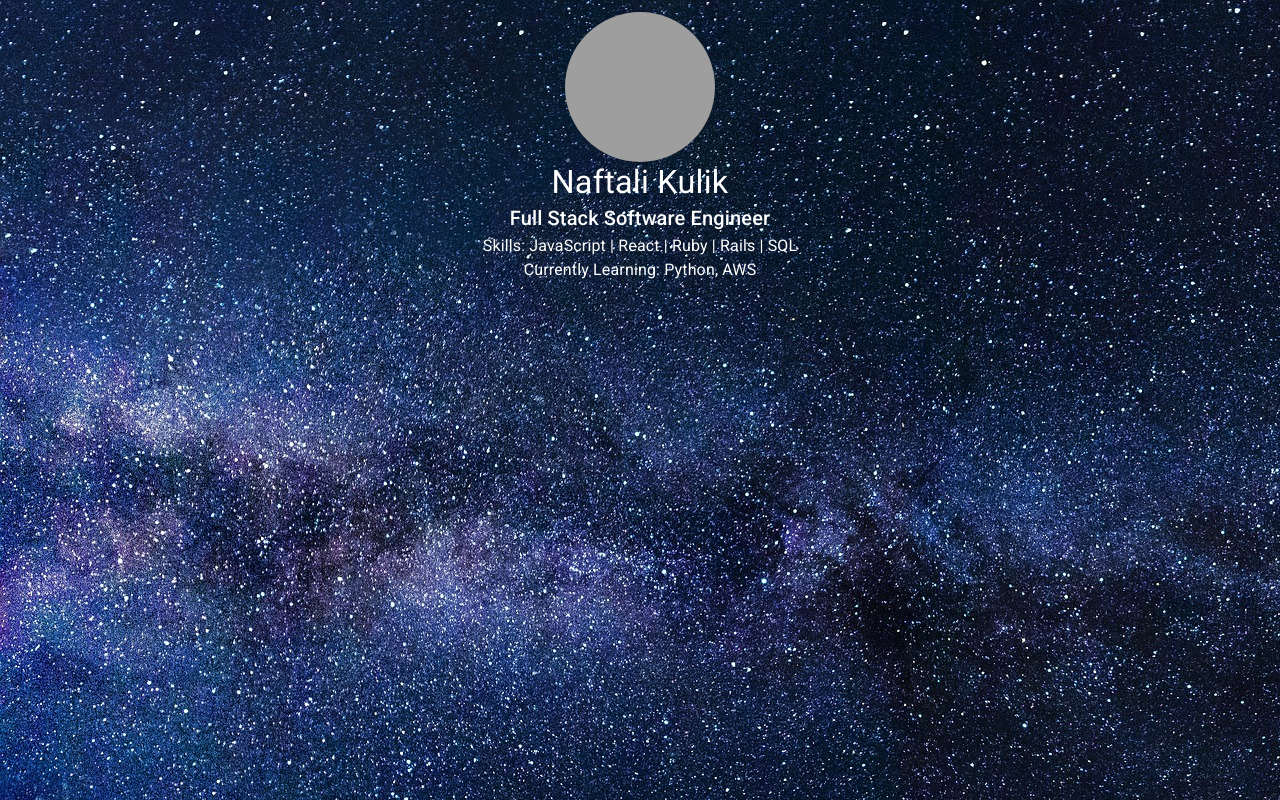
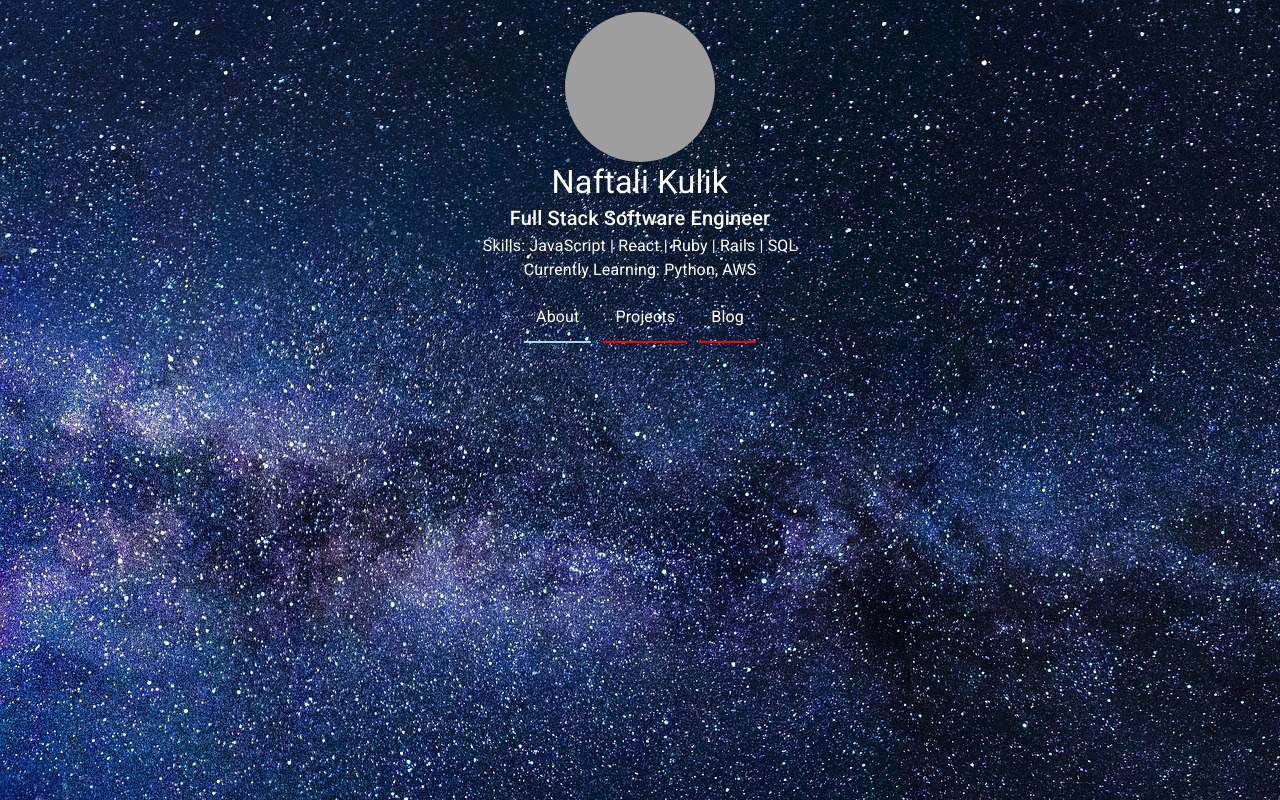
Before and after one commit to nkulik94/portfolio, a React (Create React App) app: page / in a window 1280 px wide. Built offline with nearby package versions, Linux system fonts and the light colour scheme; grey boxes are pictures that could not be loaded.

Commit message:
Created NavBar component

```diff
--- a/src/components/Header.js
+++ b/src/components/Header.js
@@ -1,11 +1,16 @@
 import React from "react";
 import Container from "@mui/material/Container";
 import ShortBio from "./ShortBio";
+import NavBar from "./NavBar";
+import Paper from "@mui/material/Paper";
 
 function Header() {
     return (
         <Container>
             <ShortBio />
+            {/* <Paper sx={{width: 'fit-content', margin: 'auto', padding: '2%'}}> */}
+                <NavBar />
+            {/* </Paper> */}
         </Container>
     )
 }
--- /dev/null
+++ b/src/components/NavBar.js
@@ -0,0 +1,52 @@
+import React from 'react';
+import { NavLink } from "react-router-dom";
+import Typography from '@mui/material/Typography';
+import Box from '@mui/material/Box';
+
+const linkStyles = {
+    display: "inline-block",
+    padding: "12px",
+    margin: "0 6px 6px",
+    borderBottom: '2px solid red',
+    textDecoration: "none",
+    color: "white",
+  };
+
+function NavBar() {
+    return (
+        <Box id='nav-bar' sx={{width: 'fit-content', margin: 'auto'}}>
+            <NavLink
+                to="/"
+                exact
+                style={linkStyles}
+                activeStyle={{
+                    borderBottom: '2px solid lightblue',
+                }}
+            >
+                <Typography>About</Typography>
+            </NavLink>
+            <NavLink
+            to="/projects"
+            exact
+            style={linkStyles}
+                activeStyle={{
+                    borderBottom: '2px solid lightblue',
+                }}
+            >
+                Projects
+            </NavLink>
+            <NavLink
+            to="/blog"
+            exact
+            style={linkStyles}
+                activeStyle={{
+                    borderBottom: '2px solid lightblue',
+                }}
+            >
+                Blog
+            </NavLink>
+        </Box>
+    )
+}
+
+export default NavBar
```
